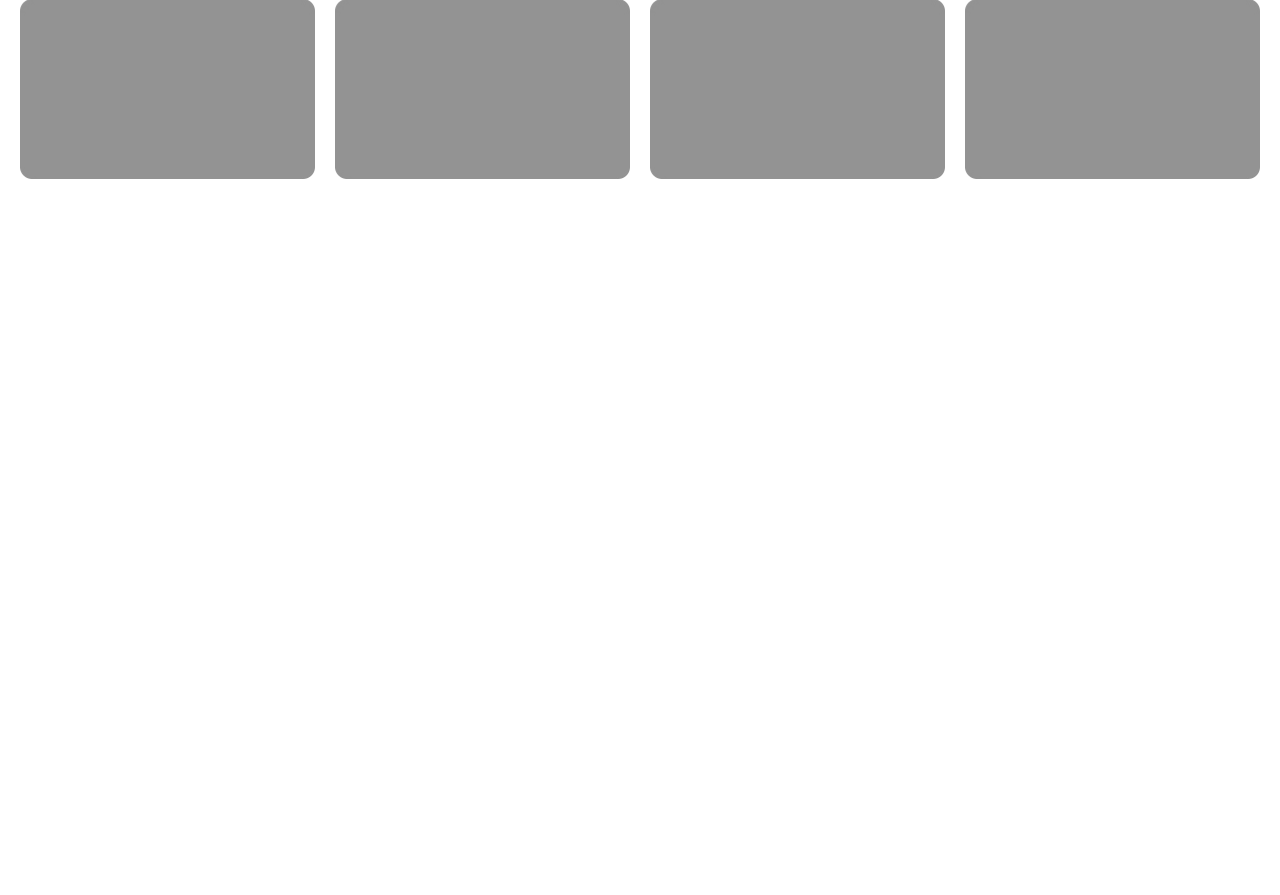
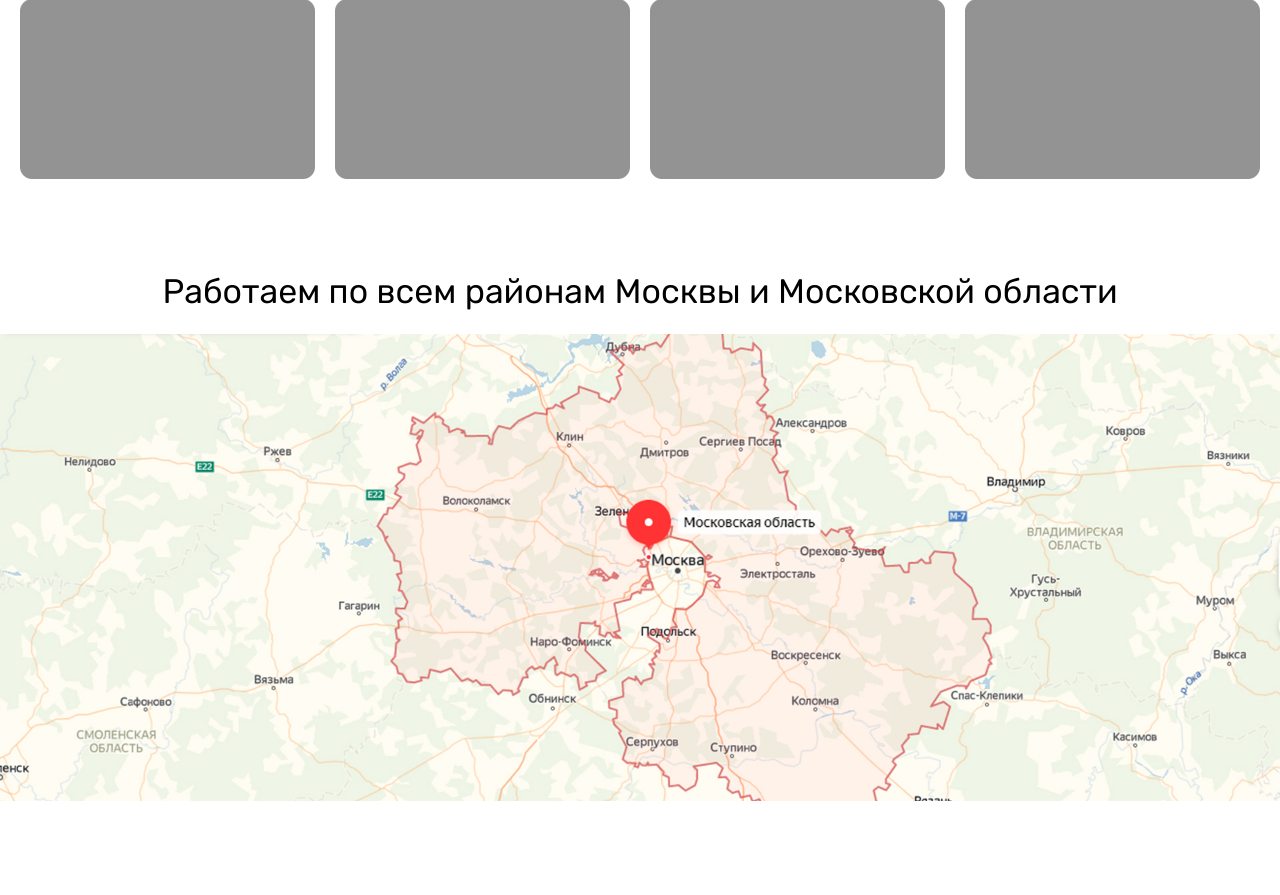
Before and after one commit to acr0matic/moskitsetki_msk, a PHP site: page / in a window 1280 px wide. Shown: the part 3342-4237 px from the top of the page. Before the commit the page ends 3521 px from the top, so only its background shows below. Run offline with PHP 8.4, Linux system fonts and the light colour scheme; style sheets or scripts are compiled from the project's sources.

Commit message:
Сверстана секция "карта"

```diff
--- a/src/index.html
+++ b/src/index.html
@@ -297,6 +297,16 @@
       </div>
       <!-- /.container -->
     </section>
+
+    <section id="map">
+      <div class="container">
+        <div class="section-title">
+          <h2 class="primary-heading">Работаем по всем районам Москвы и Московской области</h2>
+        </div>
+      </div>
+      <!-- /.container -->
+      <img class="map-image" src="img/map.jpg" alt="">
+    </section>
   </main>
 
   <!-- Подвал -->
--- /dev/null
+++ b/src/styles/scss/layout/_map.scss
@@ -0,0 +1,3 @@
+.map-image {
+  width: 100%;
+}
--- a/src/styles/scss/main.scss
+++ b/src/styles/scss/main.scss
@@ -27,6 +27,7 @@
   'layout/popular-kits',
   'layout/callback',
   'layout/partnership',
+  'layout/map',
   'layout/footer';
 
 // 5. Подключение стилей компонентов
```
Also changed, not shown: src/img/map.jpg (added), src/styles/scss/layout/_partnership.scss (line endings or trailing spaces).
